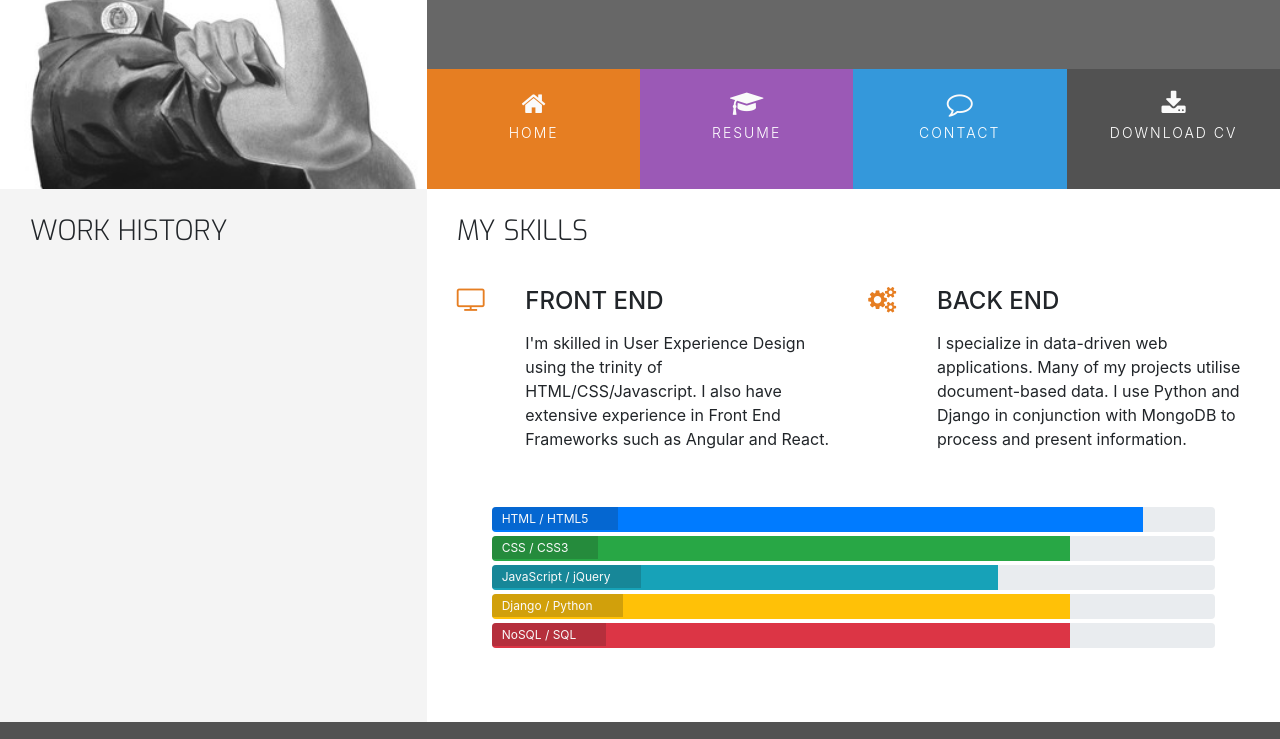
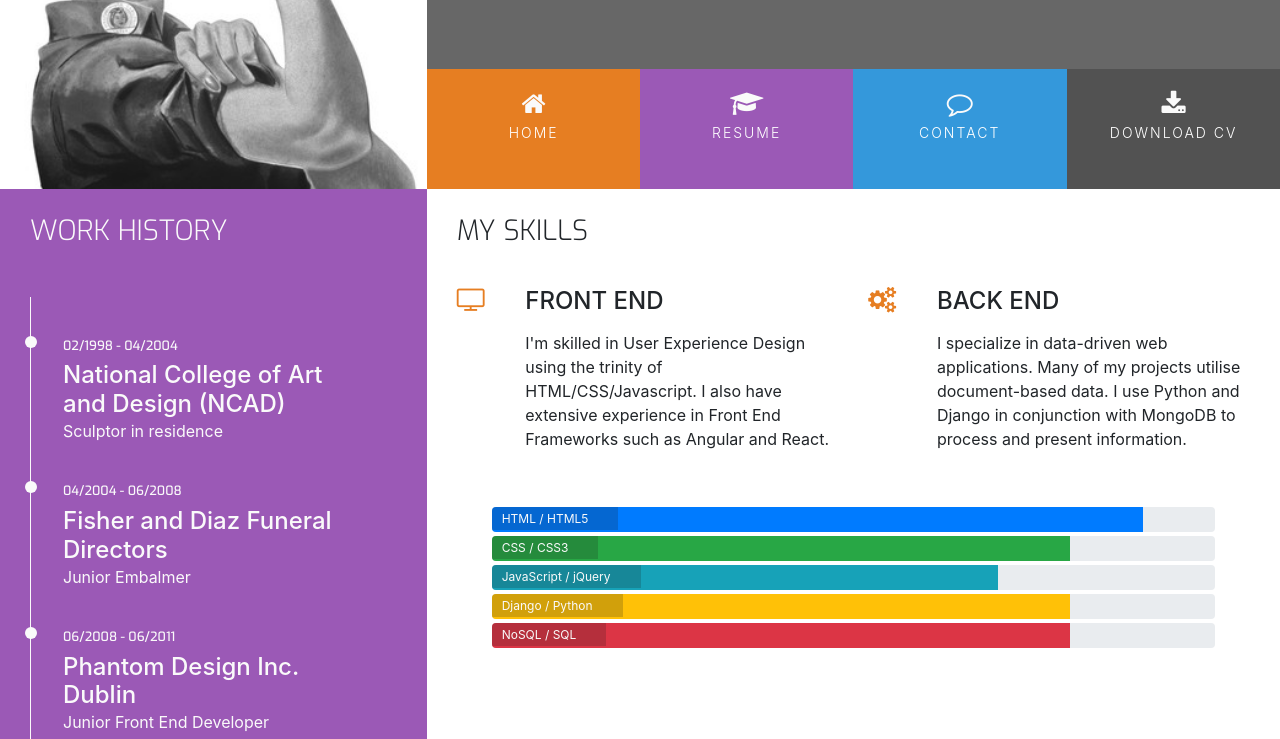
Before and after one commit to Vicky185/ucd-resume, a plain HTML site: page resume.html in a window 1280 px wide. Shown: the part 180-919 px from the top of the page. Drawn offline with nearby package versions, Linux system fonts and the light colour scheme.

Commit message:
resume style and content

```diff
--- a/assets/css/style.css
+++ b/assets/css/style.css
@@ -12,6 +12,10 @@
 
 .bg-color-personal-info {
     background-color: #f4f4f4;
+}
+
+.bg-color-work-history {
+        background-color: #9b59b6;
 }
 
 .ui-menu-color-home {
@@ -65,6 +69,7 @@ h4 {
     float: none;
 }
 
+.history-heading,
 .section-heading {
     font-family: "Exo", sans-serif;
     font-weight: 300;
@@ -283,3 +288,51 @@ footer {
 .progress-section {
     margin: 40px 20px;
 }
+
+/*--------------------------------------------Work History*/
+
+.history-heading {
+    color: #fafafa;
+    margin-bottom: 50px;
+}
+
+.timeline-item {
+    padding: 4em 2em 0em 2em;
+    position: relative;
+    color: #fafafa;
+    border-left: 1px solid;
+}
+
+.timeline-item p {
+    padding: 0;
+    margin: 0;
+}
+
+.timeline-item:before {
+    content: attr(data-dates);
+    position: absolute;
+    left: 2.5em;
+    top: 3em;
+    display: block;
+    font-family: "Exo", sans-serif;
+    font-weight: 500;
+    font-size: 0.8em;
+    padding: 0;
+    margin: 0;
+}
+
+.timeline-item:after {
+    width: 12px;
+    height: 12px;
+    display: block;
+    top: 2.4em;
+    position: absolute;
+    left: -6px;
+    border-radius: 12px;
+    content: '';
+    background-color: #fafafa;
+}
+
+.history-items {
+    margin-bottom: 30px;
+}
--- a/resume.html
+++ b/resume.html
@@ -48,10 +48,28 @@
 
     <section class="container-fluid">
         <div class="row">
-            <div class="col-md-4 bg-color-personal-info section-column">
+            <div class="col-md-4 bg-color-work-history section-column">
                 <div class="row">
                     <div class="col-12">
-                        <h3 class="section-heading uppercase"> Work History </h3>
+                        <h3 class="history-heading uppercase"> Work History </h3>
+                    </div>
+                </div>
+                <div class="history-items">
+                    <div class="timeline-item" data-dates="02/1998 - 04/2004">
+                        <h4>National College of Art and Design (NCAD)</h4>
+                        <p>Sculptor in residence</p>
+                    </div>
+                    <div class="timeline-item" data-dates="04/2004 - 06/2008">
+                        <h4>Fisher and Diaz Funeral Directors</h4>
+                        <p>Junior Embalmer</p>
+                    </div>
+                    <div class="timeline-item" data-dates="06/2008 - 06/2011">
+                        <h4>Phantom Design Inc. Dublin</h4>
+                        <p>Junior Front End Developer</p>
+                    </div>
+                    <div class="timeline-item" data-dates="06/2011 - Present">
+                        <h4>Hooli Inc. Silicon Valley</h4>
+                        <p>Full Stack Web Developer</p>
                     </div>
                 </div>
             </div>
```
